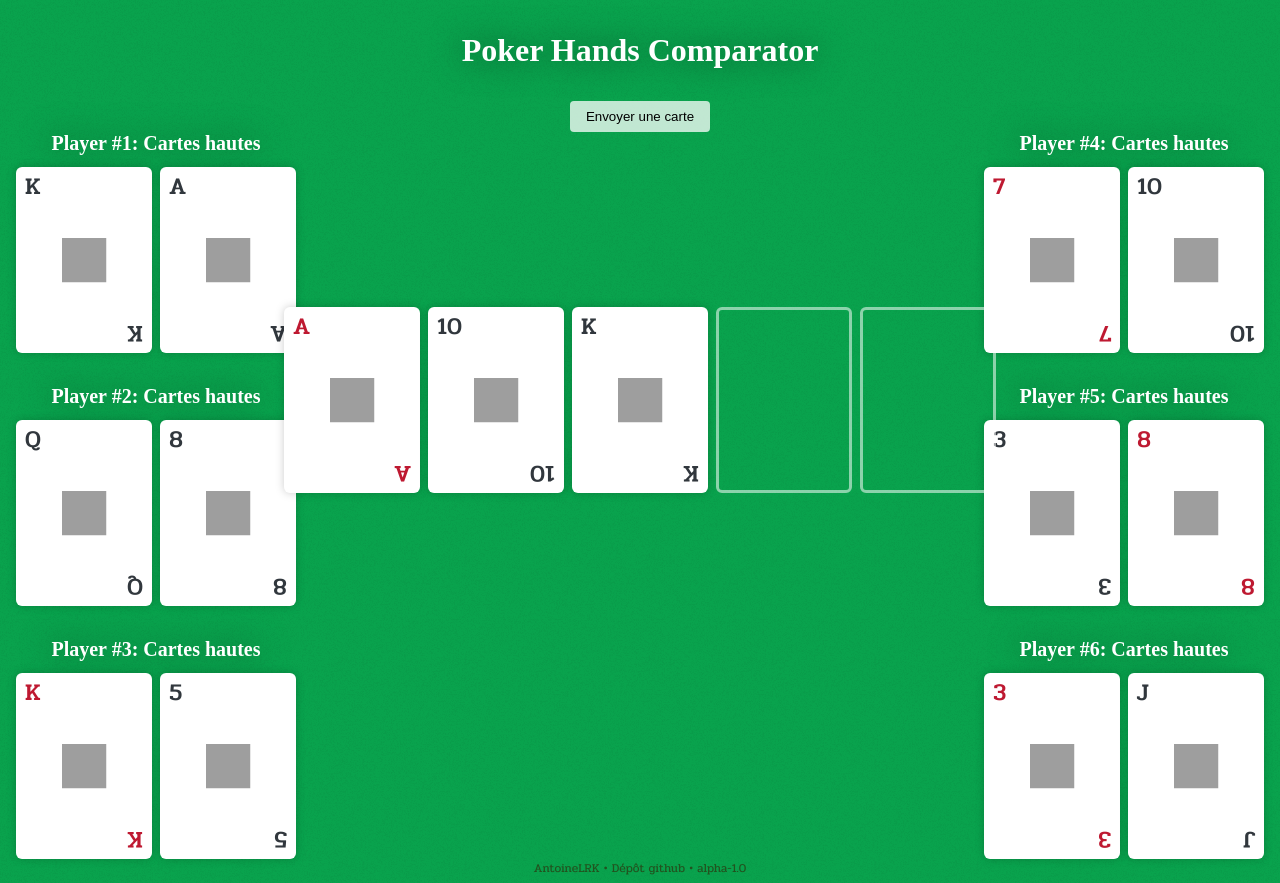
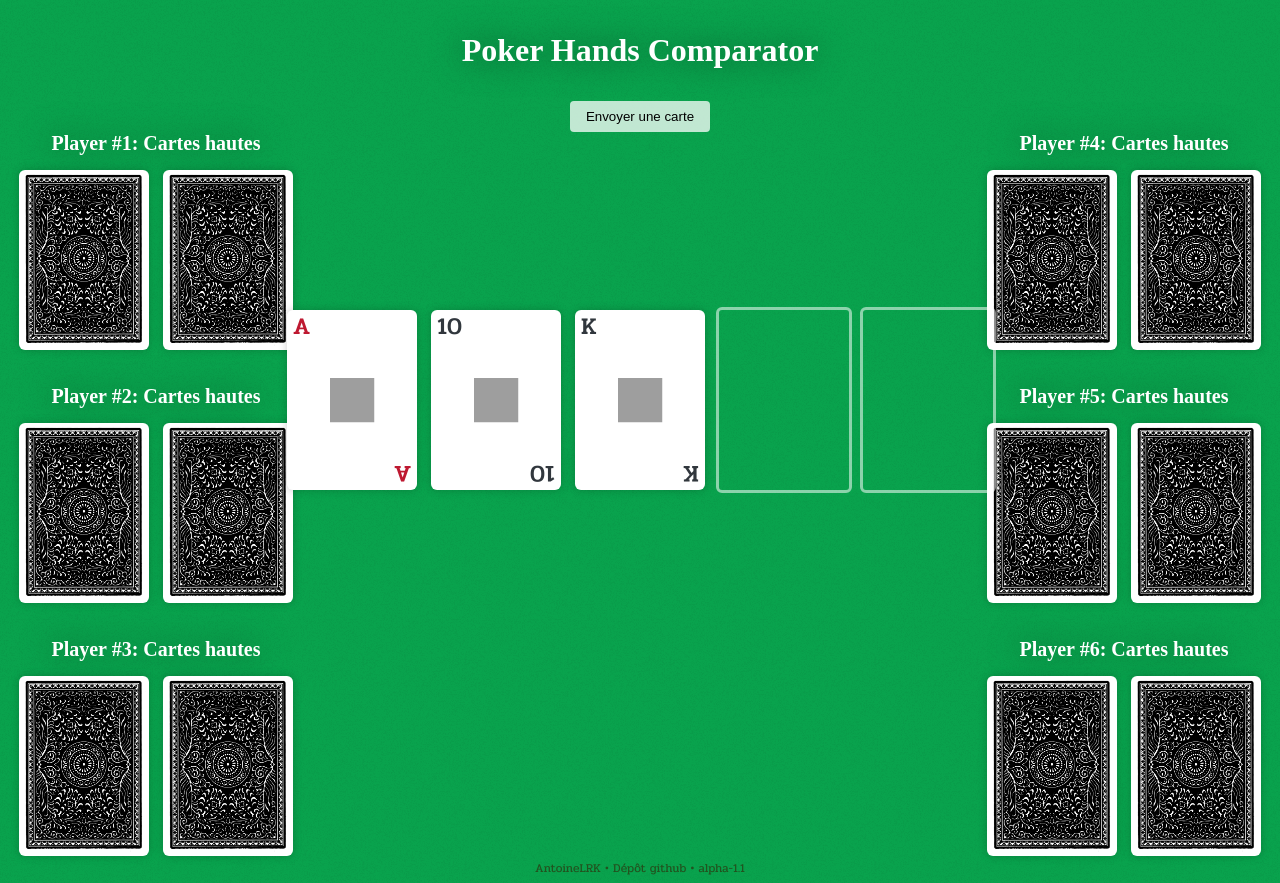
Before and after one commit to antoinelrk/PokerHandsComparator, a Vue app: page / in a window 1280 px wide. Both pictures are taken after a click on the button "Envoyer le flop". Built offline with nearby package versions, Linux system fonts and the light colour scheme; grey boxes are pictures that could not be loaded.

Commit message:
Added card back img

```diff
--- a/src/App.vue
+++ b/src/App.vue
@@ -4,7 +4,7 @@
         <h1 class="app-title">Poker Hands Comparator</h1>
         <div class="controls">
             <button class="sendFlop" v-show="state.board_cards.length === 0" @click="sendFlop()">Envoyer le flop</button>
-            <button class="pickCard" v-show="state.board_cards.length < 5" @click="addCardToBoard()">Envoyer une carte</button>
+            <button class="pickCard" v-show="state.board_cards.length < 5 && state.board_cards.length >= 3" @click="addCardToBoard()">Envoyer une carte</button>
         </div>
         <div class="table-wrapper">
             <ul class="left">
@@ -17,7 +17,7 @@
         <Board :boardCards="state.board_cards"/>
     </main>
     <footer>
-        <a href="https://antoinelrk.com">AntoineLRK</a> • <a href="https://github.com/antoinelrk/PokerHandsComparator">Dépôt github</a> • alpha-1.0
+        <a href="https://antoinelrk.com">AntoineLRK</a> • <a href="https://github.com/antoinelrk/PokerHandsComparator">Dépôt github</a> • alpha-1.1
     </footer>
 </template>
 
--- a/src/assets/app.scss
+++ b/src/assets/app.scss
@@ -12,6 +12,7 @@ a, a:hover, a:visited, a:active {
 :root {
     --card-red: #be1931;
     --card-black: #31373d;
+    --perspective: 1300px;
 }
 
 body {
--- a/src/components/Board.vue
+++ b/src/components/Board.vue
@@ -1,6 +1,6 @@
 <template>
     <div class="board">
-        <Card v-for="card in boardCards" :card="card" />
+        <Card v-for="card in boardCards" :card="card" :classList="classeu" />
         <EmptySlot v-for="index in 5 - boardCards.length" />
     </div>
 </template>
@@ -16,9 +16,13 @@ export default {
         Card, EmptySlot
     },
     setup () {
+        const classeu = "reveal"
         const flop = 3
         const turn = 4
         const river = 5
+        return {
+            classeu
+        }
     }
 }
 </script>
@@ -32,5 +36,6 @@ export default {
     column-gap: 8px;
     width: auto;
     transform: translateX(-50%) translateY(-50%);
+    perspective: var(--perspective);
 }
 </style>
--- a/src/components/Card.vue
+++ b/src/components/Card.vue
@@ -1,15 +1,21 @@
 <template>
-    <div class="card" :class="(player?.state.win ? 'winner' : '')">
+    <div class="card" @click="flipCard($event)" :class="classList">
+        <div class="front">
             <div class="value" :class="card.suit.color">{{ card.value }}</div>
             <div class="icon">
                 <img :src="card.suit.icon">
             </div>
             <div class="value revert" :class="card.suit.color">{{ card.value }}</div>
         </div>
+        <div class="back"></div>
+    </div>
 </template>
 
-<script setup>
-defineProps(['card', 'state'])
+<script>
+export default {
+    props: ['card', 'state', 'classList'],
+}
+
 </script>
 
 <style lang="scss" scoped>
@@ -18,17 +24,39 @@ defineProps(['card', 'state'])
     display: flex;
     width: 130px;
     height: 180px;
-    border-radius: 6px;
-    background-color: white;
     border: solid 3px transparent;
-    overflow: hidden;
-    filter: drop-shadow(0 0 4px rgba(0, 0, 0, .2));
-    // transform: rotateY(45deg);
-    // transform-style: preserve-3d;
+    transform-style: preserve-3d;
+    // animation: flip 3s linear infinite alternate-reverse;
+    transition: transform 1s ease;
+    transform: rotateY(180deg);
+
+    // &:hover {
+    //     transition: transform 1s ease;
+    //     transform: rotateY(0);
+    // }
 
     &.winner {
         border: solid 4px red;
     }
+
+    &.reveal {
+        transform: rotateY(0);
+    }
+
+    .front, .back {
+        position: absolute;
+        overflow: hidden;
+        display: flex;
+        position: absolute;
+        width: 100%;
+        height: 100%;
+        backface-visibility: hidden;
+        filter: drop-shadow(0 0 4px rgba(0, 0, 0, .2));
+        border-radius: 6px;
+    }
+
+    .front {
+        background-color: #fff;
 
         .icon {
             position: absolute;
@@ -82,4 +110,23 @@ defineProps(['card', 'state'])
             }
         }
     }
+
+    .back {
+        width: 100%;
+        height: 100%;
+        background-image: url(../components/back.png);
+        background-size: 100% 100%;
+        transform: rotateY(180deg);
+    }
+}
+
+@keyframes flip {
+    from {
+        transform: rotateY(0deg);
+    }
+
+    to {
+        transform: rotateY(180deg);
+    }
+}
 </style>
--- a/src/components/Player.vue
+++ b/src/components/Player.vue
@@ -2,7 +2,7 @@
     <div class="player-component">
         <h3 class="winner">Player #{{ player.id }}: {{ player.state.win_type }}</h3>
         <div class="hand">
-            <Card v-for="card in player.cards" :card="card" :player="player" />
+            <Card v-for="card in player.cards" :card="card" :player="player" :classList="reveal === false ? 'reveal' : ''" />
         </div>
     </div>
 </template>
@@ -10,7 +10,7 @@
 <script setup>
 import Card from './Card.vue';
 
-defineProps(['player'])
+defineProps(['player', 'reveal'])
 </script>
 
 <style lang="scss">
@@ -34,6 +34,14 @@ defineProps(['player'])
         display: flex;
         column-gap: 8px;
         width: auto;
+        perspective: var(--perspective);
+
+        &:hover {
+            .card {
+                transition: transform 1s ease;
+                transform: rotateY(0);
+            }
+        }
     }
 }
 </style>
```
Also changed, not shown: src/components/back.png (added). Lines whose indentation alone changed are shown as unchanged.
